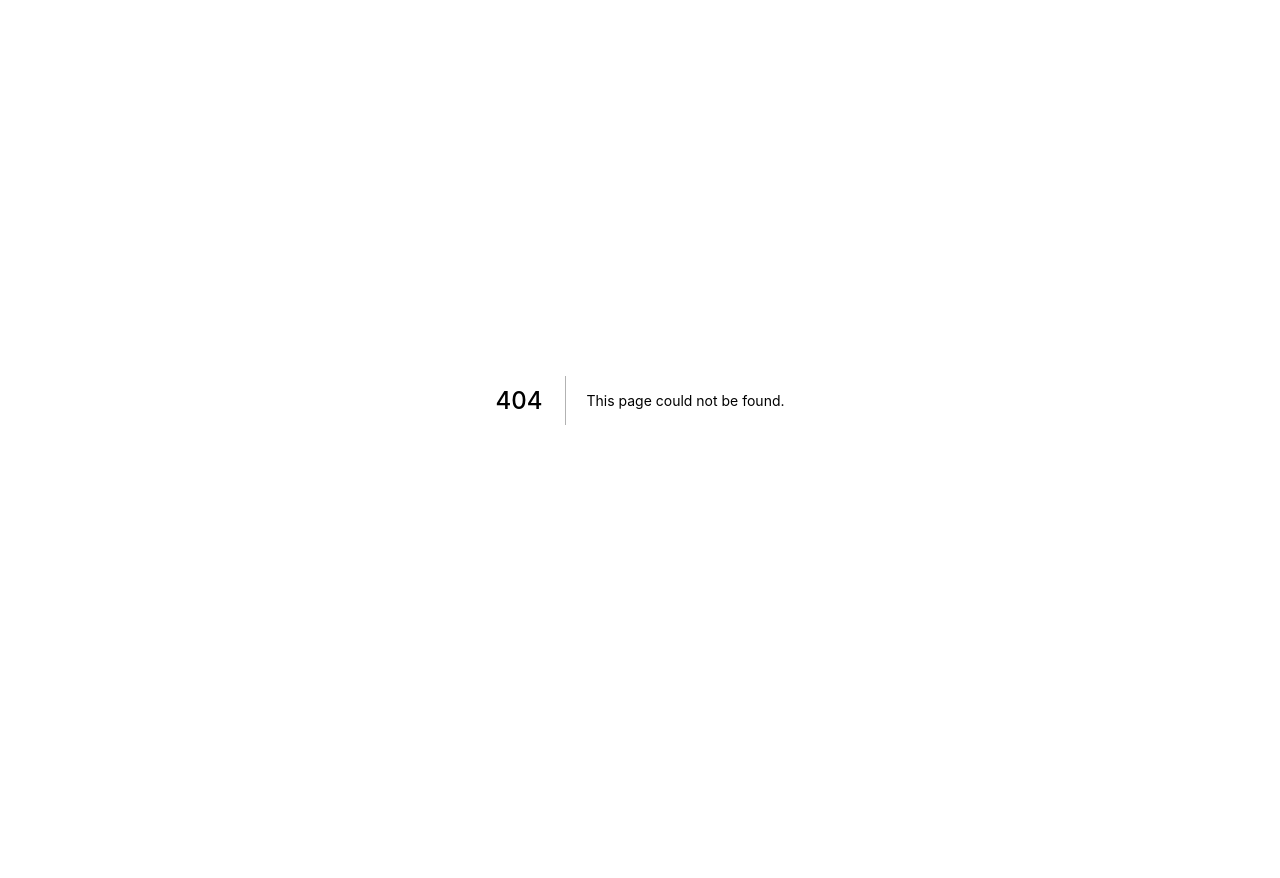
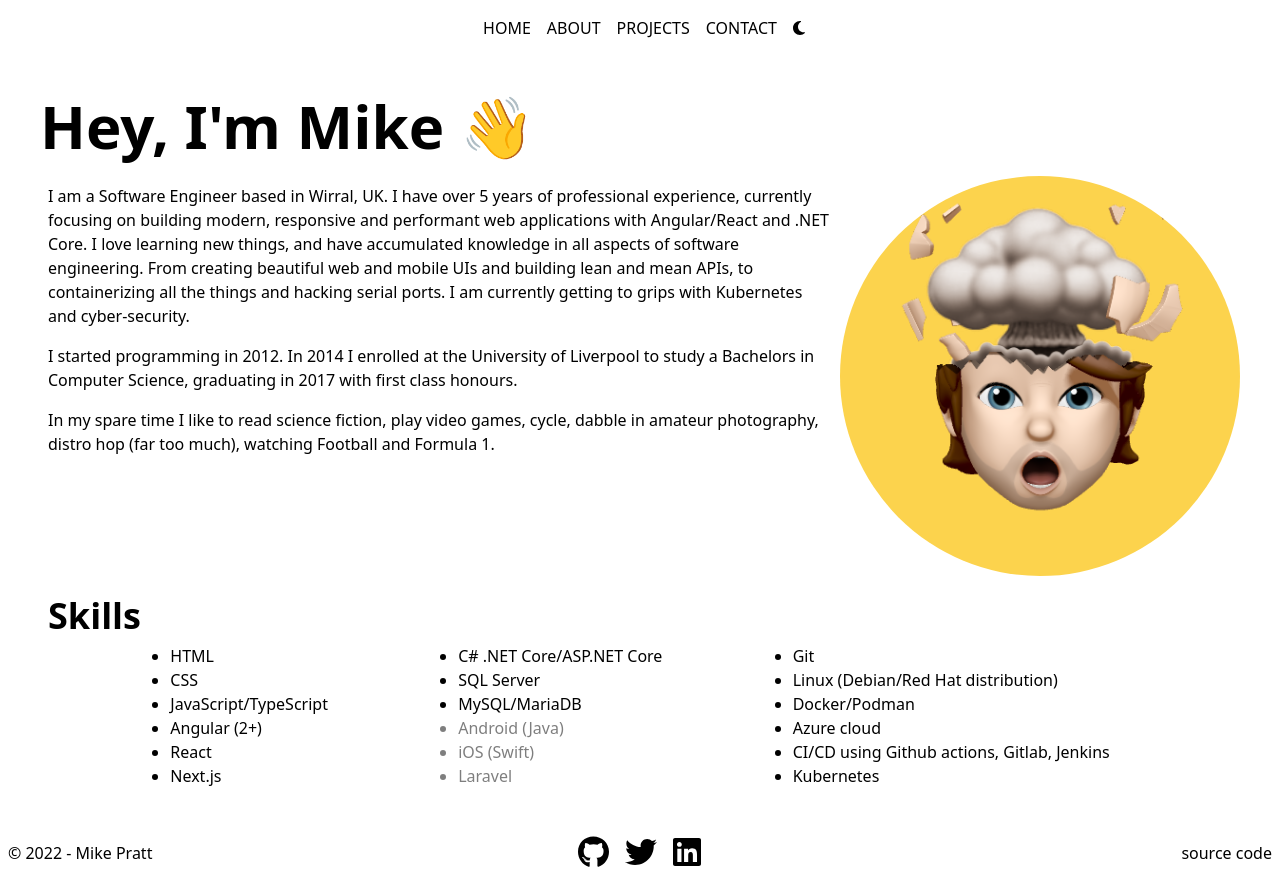
Before and after one commit to mj3f/personal-website, a Next.js app: page /about in a window 1280 px wide. Before the commit this address had no page. Before the commit the page ends 800 px from the top, so only its background shows below. Built offline with nearby package versions, Linux system fonts and the light colour scheme.

Commit message:
Added font awesome brand icons. Added footer component. Added about me page with content. Moved memoji image into public, since the Image component from next.js plays well with images hosted in the public directory by default.

```diff
--- /dev/null
+++ b/components/Footer.tsx
@@ -0,0 +1,32 @@
+import React from "react";
+import Link from "next/link";
+import { FontAwesomeIcon } from "@fortawesome/react-fontawesome";
+import { faGithub, faLinkedin, faTwitter } from "@fortawesome/free-brands-svg-icons";
+
+const Footer: React.FC = () => {
+    const anchorClass = "px-2 hover:text-amber-300 dark:hover:text-amber-300"; // FIXME: hover in dark mode not working
+
+    return (
+        <div className="flex flex-col items-center p-2 md:flex-row md:justify-between">
+            <div className="flex w-full justify-center md:justify-start">
+                <p className="dark:text-white">© 2022 - Mike Pratt</p>
+            </div>
+            <div className="flex w-full justify-center">
+                <Link href="https://github.com/mj3f/">
+                    <a className={anchorClass}><FontAwesomeIcon icon={faGithub} size={'2x'} className="dark:text-white"/></a>
+                </Link>
+                <Link href="https://twitter.com/mikej3f/">
+                    <a className={anchorClass}><FontAwesomeIcon icon={faTwitter} size={'2x'} className="dark:text-white"/></a>
+                </Link>
+                <Link href="https://www.linkedin.com/in/michael-pratt-650046123/">
+                    <a className={anchorClass}><FontAwesomeIcon icon={faLinkedin} size={'2x'} className="dark:text-white"/></a>
+                </Link>
+            </div>
+            <div className="flex w-full justify-center md:justify-end">
+                <Link href="https://github.com/mj3f/personal-website"><a className="font-light tex-sm dark:text-white">source code</a></Link>
+            </div>
+        </div>
+    );
+};
+
+export default Footer;
--- a/components/Layout.tsx
+++ b/components/Layout.tsx
@@ -1,5 +1,6 @@
 import Navbar from "./Navbar";
 import Head from "next/head";
+import Footer from "./Footer";
 
 export default function Layout({ children }) {
     return (
@@ -16,6 +17,9 @@ export default function Layout({ children }) {
                 <main className="h-full w-full">
                     {children}
                 </main>
+                <footer>
+                    <Footer />
+                </footer>
             </div>
         </div>
     );
--- a/components/Navbar.tsx
+++ b/components/Navbar.tsx
@@ -22,22 +22,22 @@ export default function Navbar() {
     let darkModeToggleButton;
 
     if (theme === "light") {
-        darkModeToggleButton = <button onClick={() => setTheme("dark")}>
+        darkModeToggleButton = <button className="pl-2" onClick={() => setTheme("dark")}>
             <FontAwesomeIcon icon={faMoon} size={'1x'} />
         </button>
     } else {
-        darkModeToggleButton = <button onClick={() => setTheme("light")}>
+        darkModeToggleButton = <button className="pl-2" onClick={() => setTheme("light")}>
             <FontAwesomeIcon icon={faSun} size={'1x'} className="dark:text-white"/>
         </button>
     }
 
 
     return (
-        <div className="flex justify-center p-2">
+        <div className="flex flex-col w-full justify-center items-center p-2 md:flex-row">
             <Link href="/">
                 <a className={anchorClass}>Home</a>
             </Link>
-            <Link href="/">
+            <Link href="/about">
                 <a className={anchorClass}>About</a>
             </Link>
             <Link href="/">
--- a/package.json
+++ b/package.json
@@ -10,6 +10,7 @@
   },
   "dependencies": {
     "@fortawesome/fontawesome-svg-core": "^6.1.1",
+    "@fortawesome/free-brands-svg-icons": "^6.1.1",
     "@fortawesome/free-regular-svg-icons": "^6.1.1",
     "@fortawesome/free-solid-svg-icons": "^6.1.1",
     "@fortawesome/react-fontawesome": "^0.1.18",
--- /dev/null
+++ b/pages/about.tsx
@@ -0,0 +1,60 @@
+import Layout from "../components/Layout";
+import Image from "next/image";
+
+export default function About() {
+    return (
+        <Layout>
+            <div className="flex flex-col p-10 h-full w-full justify-start items-center">
+                <h1 className="flex justify-start w-full text-4xl md:text-6xl font-bold">Hey, I'm Mike 👋</h1>
+                <div className="flex pt-5">
+                    <article className="flex flex-col md:w-2/3">
+                        <p className="p-2">I am a Software Engineer based in Wirral, UK. I have over 5 years of professional experience, currently
+                            focusing on building modern, responsive and performant web applications with Angular/React and .NET Core.
+                            I love learning new things, and have accumulated knowledge in all aspects of software engineering.
+                            From creating beautiful web and mobile UIs and building lean and mean APIs, to containerizing all the things
+                            and hacking serial ports. I am currently getting to grips with Kubernetes and cyber-security.
+                        </p>
+                        <p className="p-2">I started programming in 2012. In 2014 I enrolled at the University of Liverpool to study a Bachelors in Computer Science,
+                            graduating in 2017 with first class honours.
+                        </p>
+                        <p className="p-2">In my spare time I like to read science fiction, play video games, cycle, dabble in amateur photography,
+                            distro hop (far too much), watching Football and Formula 1.</p>
+                    </article>
+                    <div className="md:w-1/3">
+                        <Image src="/memoji.png" alt="cartoon picture of my head exploding" layout="responsive" height={50} width={50} className="bg-amber-300 rounded-full" />
+                    </div>
+                </div>
+                <section className="flex flex-col pt-5 w-full">
+                    <p className="text-2xl md:text-4xl pl-2 pb-2 font-semibold">Skills</p>
+                    <div className="flex justify-evenly">
+                        <ul className="list-disc">
+                            <li>HTML</li>
+                            <li>CSS</li>
+                            <li>JavaScript/TypeScript</li>
+                            <li>Angular (2+)</li>
+                            <li>React</li>
+                            <li>Next.js</li>
+                        </ul>
+                        <ul className="list-disc">
+                            <li>C# .NET Core/ASP.NET Core</li>
+                            <li>SQL Server</li>
+                            <li>MySQL/MariaDB</li>
+                            <li className="opacity-50">Android (Java)</li>
+                            <li className="opacity-50">iOS (Swift)</li>
+                            <li className="opacity-50">Laravel</li>
+                        </ul>
+                        <ul className="list-disc">
+                            <li>Git</li>
+                            <li>Linux (Debian/Red Hat distribution)</li>
+                            <li>Docker/Podman</li>
+                            <li>Azure cloud</li>
+                            <li>CI/CD using Github actions, Gitlab, Jenkins</li>
+                            <li>Kubernetes</li>
+                        </ul>
+                    </div>
+                </section>
+
+            </div>
+        </Layout>
+    );
+}
--- a/pages/index.tsx
+++ b/pages/index.tsx
@@ -5,16 +5,15 @@ export default function Home() {
   return (
     <Layout>
         <div className="flex h-full justify-center items-center">
-            <div className="flex flex-col">
-                <h1 className="text-8xl text-amber-300 font-bold">
+            <div className="flex flex-col items-center">
+                <h1 className="text-4xl sm:text-8xl text-amber-300 font-bold">
                     Mike Pratt
                 </h1>
                 <h2 className="text-2xl font-semibold dark:text-white">Fullstack Software Engineer</h2>
                 <h3 className="font-light dark:text-white">Read more{" "}
-                    <Link href="/"><a className="px-1 pb-1 bg-green-300 hover:bg-white hover:border-b-2 border-amber-300 dark:text-white dark:bg-rose-500 dark:hover:bg-slate-800">about me</a></Link>
+                    <Link href="/about"><a className="px-1 pb-1 bg-green-300 hover:bg-white hover:border-b-2 border-amber-300 dark:text-white dark:bg-rose-500 dark:hover:bg-slate-800">about me</a></Link>
                 </h3>
             </div>
-            <div>Image goes here?</div>
         </div>
     </Layout>
   );
```
Also changed, not shown: public/memoji.png (renamed from assets/imgs/memoji.png), 1 other file (tests, documents, lock files or other folders).
